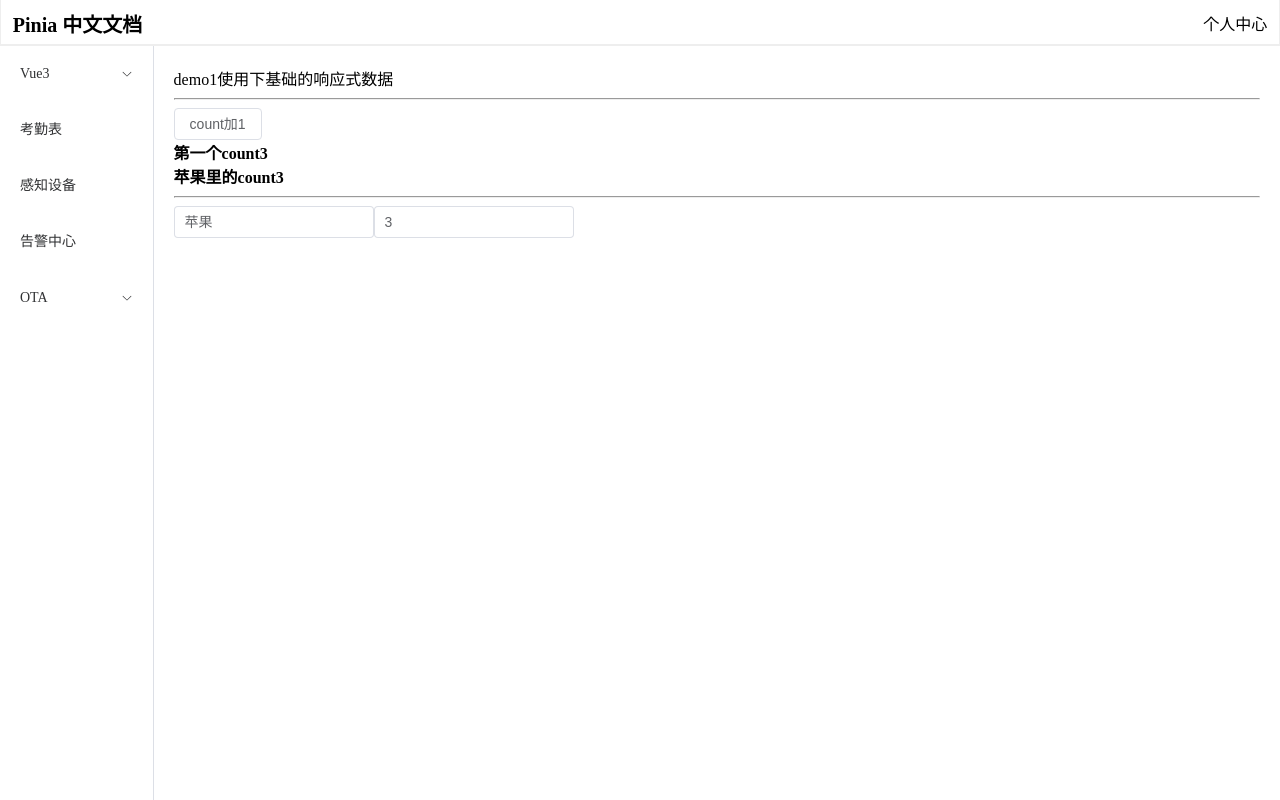
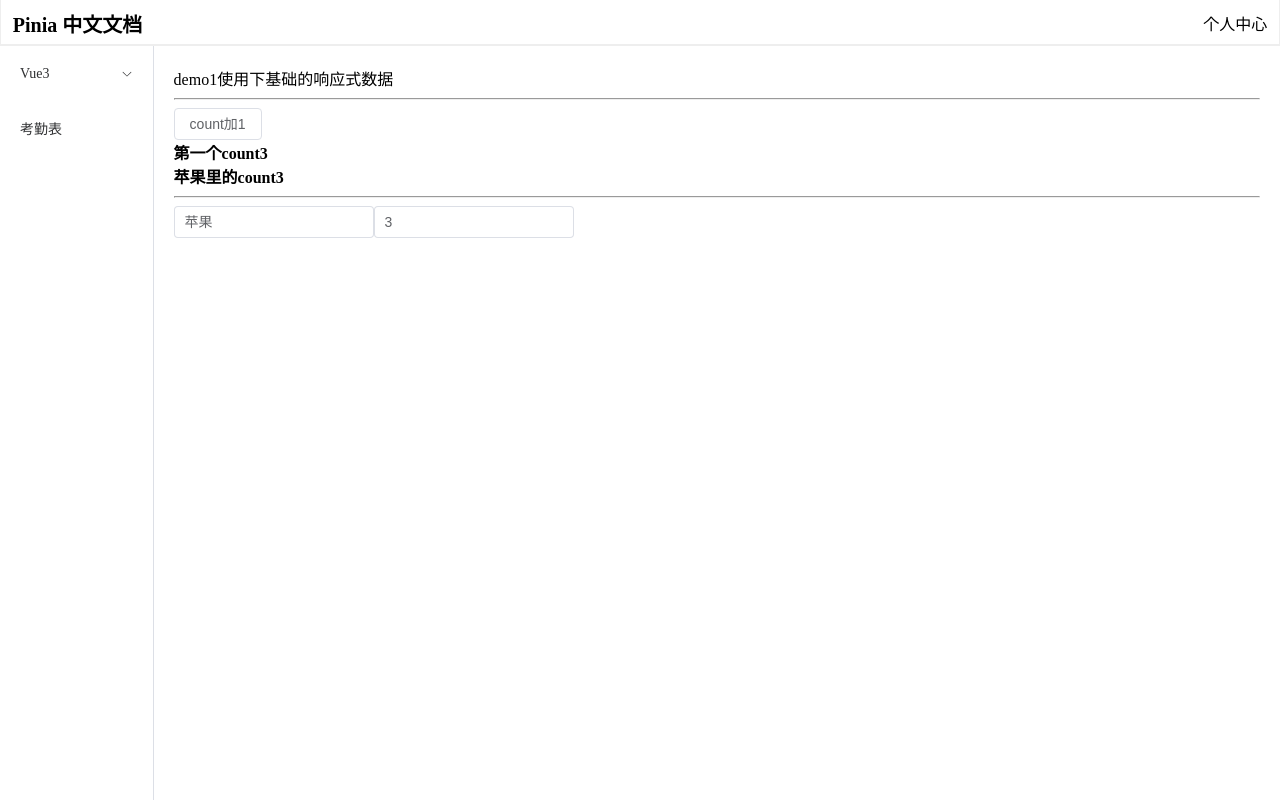
Before and after one commit to JiangKewen/vue3, a Vue app: page /#/demo/1 in a window 1280 px wide. Built offline with nearby package versions, Linux system fonts and the light colour scheme.

Commit message:
delete： 整理下

```diff
--- a/src/router/pages.ts
+++ b/src/router/pages.ts
@@ -6,50 +6,8 @@ export const routes: RouteRecordRaw[] = [
     name: 'home',
     path: '/',
     component: Layout,
-    redirect: '/alarm',
+    redirect: '/demo/1',
     children: [
-      {
-        name: 'alarm',
-        path: 'alarm',
-        meta: {
-          type: '01',
-        },
-        component: () => import('../views/alarm/AlarmIndex.vue'),
-      },
-      {
-        name: 'device',
-        path: 'device',
-        meta: {
-          type: '01',
-        },
-        component: () => import('../views/device/DeviceIndex.vue'),
-      },
-      {
-        name: 'ota',
-        path: 'ota',
-        meta: {
-          type: '01',
-        },
-        component: () => import('../views/ota/OtaIndex.vue'),
-        children: [
-          {
-            name: 'firmware',
-            path: 'firmware',
-            meta: {
-              type: '02',
-            },
-            component: () => import('../views/ota/firmware/FirmWare.vue'),
-          },
-          {
-            name: 'upload',
-            path: 'upload',
-            meta: {
-              type: '02',
-            },
-            component: () => import('../views/ota/upload/DeviceUpload.vue'),
-          },
-        ],
-      },
       {
         name: 'demo',
         path: 'demo',
--- a/src/views/alarm/AlarmIndex.vue
+++ /dev/null
@@ -1 +0,0 @@
-<template>alarm</template>
--- a/src/views/device/DeviceIndex.vue
+++ /dev/null
@@ -1,13 +0,0 @@
-<template>
-  <DeviceHeader @go-back="goBack" />
-  <div>DeviceHeader device</div>
-</template>
-
-<script setup lang="ts">
-import { useRouter } from 'vue-router'
-import DeviceHeader from './components/DeviceHeader.vue'
-const router = useRouter()
-const goBack = (n: number) => {
-  router.go(n)
-}
-</script>
--- a/src/views/device/components/DeviceHeader.vue
+++ /dev/null
@@ -1,24 +0,0 @@
-<template>
-  <el-page-header content="感知设备" @back="goBack"></el-page-header>
-  <div class="page-box">
-    <div class="device-head">
-      <h3>感知设备</h3>
-      <el-button type="primary">新增</el-button>
-    </div>
-  </div>
-</template>
-
-<script setup lang="ts">
-const emits = defineEmits<{
-  (e: 'goBack', n: number): void
-}>()
-const goBack = () => {
-  emits('goBack', -1)
-}
-</script>
-
-<style scoped lang="less">
-.page-box {
-  background: #fff;
-}
-</style>
--- a/src/views/layout/components/LayoutNav.vue
+++ b/src/views/layout/components/LayoutNav.vue
@@ -74,30 +74,6 @@ const routes = ref<Nav[]>([
     path: '/work',
     children: [],
   },
-  {
-    name: '感知设备',
-    path: '/device',
-    children: [],
-  },
-  {
-    name: '告警中心',
-    path: '/alarm',
-    children: [],
-  },
-  {
-    name: 'OTA',
-    path: '/ota',
-    children: [
-      {
-        name: '固件管理',
-        path: '/ota/firmware',
-      },
-      {
-        name: '固件升级',
-        path: '/ota/upload',
-      },
-    ],
-  },
 ])
 </script>
 
--- a/src/views/ota/OtaIndex.vue
+++ /dev/null
@@ -1 +0,0 @@
-<template><router-view></router-view></template>
--- a/src/views/ota/firmware/FirmWare.vue
+++ /dev/null
@@ -1 +0,0 @@
-<template>固件管理</template>
--- a/src/views/ota/upload/DeviceUpload.vue
+++ /dev/null
@@ -1 +0,0 @@
-<template>固件升级</template>
```
